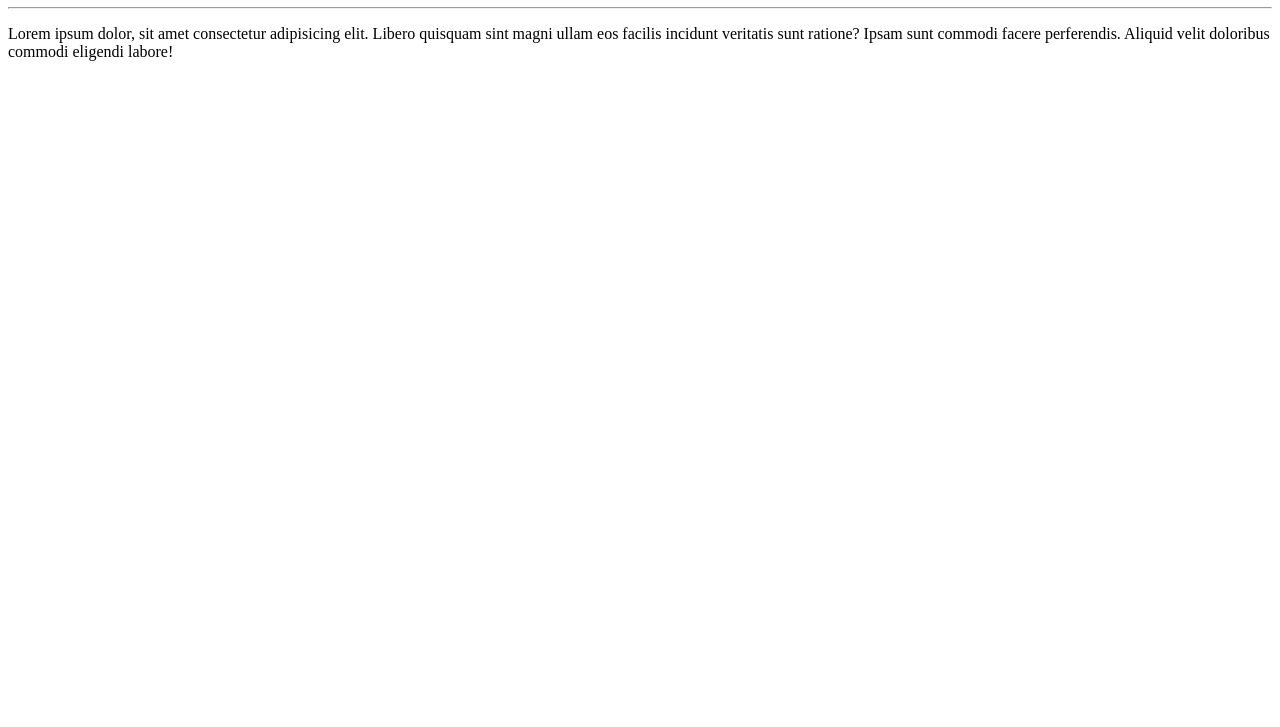
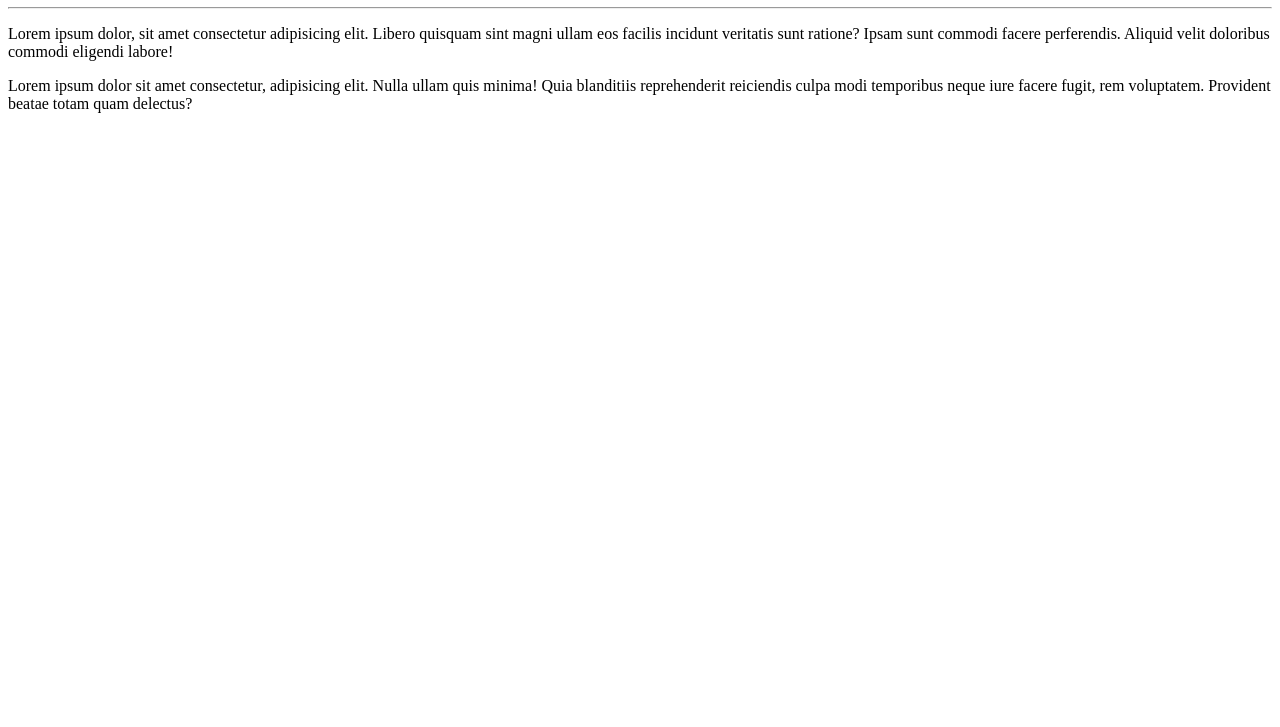
Before and after one commit to JoaoLuisXD/Ola-Mundo, a plain HTML site: page site-exemplo/index.html in a window 1280 px wide. Shown: the part 73-800 px from the top of the page. Drawn offline with Linux system fonts and the light colour scheme.

Commit message:
adicionei outro paragrafo

```diff
--- a/site-exemplo/index.html
+++ b/site-exemplo/index.html
@@ -9,5 +9,6 @@
     <h1>Olá, Mundo!</h1>
     <hr>
     <p>Lorem ipsum dolor, sit amet consectetur adipisicing elit. Libero quisquam sint magni ullam eos facilis incidunt veritatis sunt ratione? Ipsam sunt commodi facere perferendis. Aliquid velit doloribus commodi eligendi labore!</p>
+    <p>Lorem ipsum dolor sit amet consectetur, adipisicing elit. Nulla ullam quis minima! Quia blanditiis reprehenderit reiciendis culpa modi temporibus neque iure facere fugit, rem voluptatem. Provident beatae totam quam delectus?</p>
 </body>
 </html>
```
